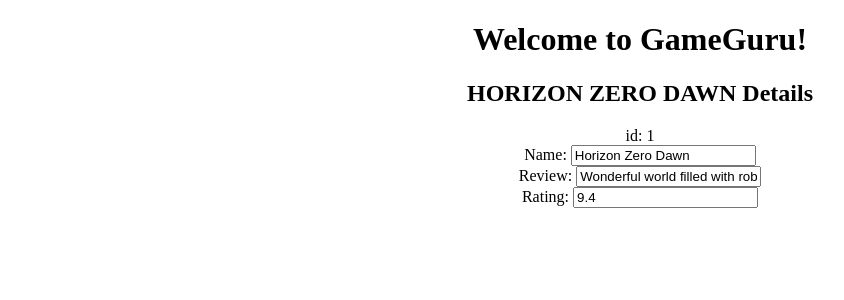
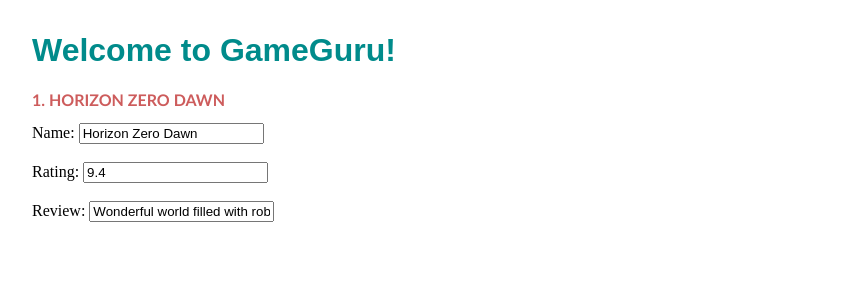
Before and after one commit to GuruSaju/GameGuru, an Angular app: page / in a window 1280 px wide. Shown: the top 300 px of the page, without its empty margins (0-844 px from the left). Built offline with nearby package versions, Linux system fonts and the light colour scheme.

Commit message:
some formatting and styling view - 20180621

```diff
--- a/src/app/app.component.html
+++ b/src/app/app.component.html
@@ -1,5 +1,5 @@
 <!--The content below is only a placeholder and can be replaced.-->
-<div style="text-align:center">
+<div class="mainhost">
   <h1>
     Welcome to {{ title }}!
   </h1>
--- a/src/app/games/games.component.html
+++ b/src/app/games/games.component.html
@@ -1,15 +1,15 @@
-<h2>{{ game.name | uppercase }} Details</h2>
-<div><span>id: </span>{{game.serialNo}}</div>
+<h2>{{ game.serialNo}}. {{ game.name | uppercase }} </h2>
 <div>
     <label>Name:
       <input [(ngModel)]="game.name" placeholder="name">
     </label>
-    <br/>
+    <br/><br/>
+    <label>Rating:
+      <input [(ngModel)]="game.rating" placeholder="rating">
+    </label>
+    <br/><br/>
     <label>Review:
       <input [(ngModel)]="game.review" placeholder="review">
     </label>
-    <br/>
-    <label>Rating:
-      <input [(ngModel)]="game.rating" placeholder="rating">
-    </label>
+
 </div>
--- a/src/styles.css
+++ b/src/styles.css
@@ -1 +1,19 @@
 /* You can add global styles to this file, and also import other style files */
+h1 {
+    color: darkcyan;
+    font-family: fantasy;
+    font-size: 200%;
+}
+
+h2{
+    color: indianred;
+    font-family: 'Gill Sans', 'Gill Sans MT', Calibri, 'Trebuchet MS', sans-serif;
+    font-size: 100%;
+}
+body {
+  margin: 2em;
+}
+
+.mainHost {
+    text-align: left;
+}
```
